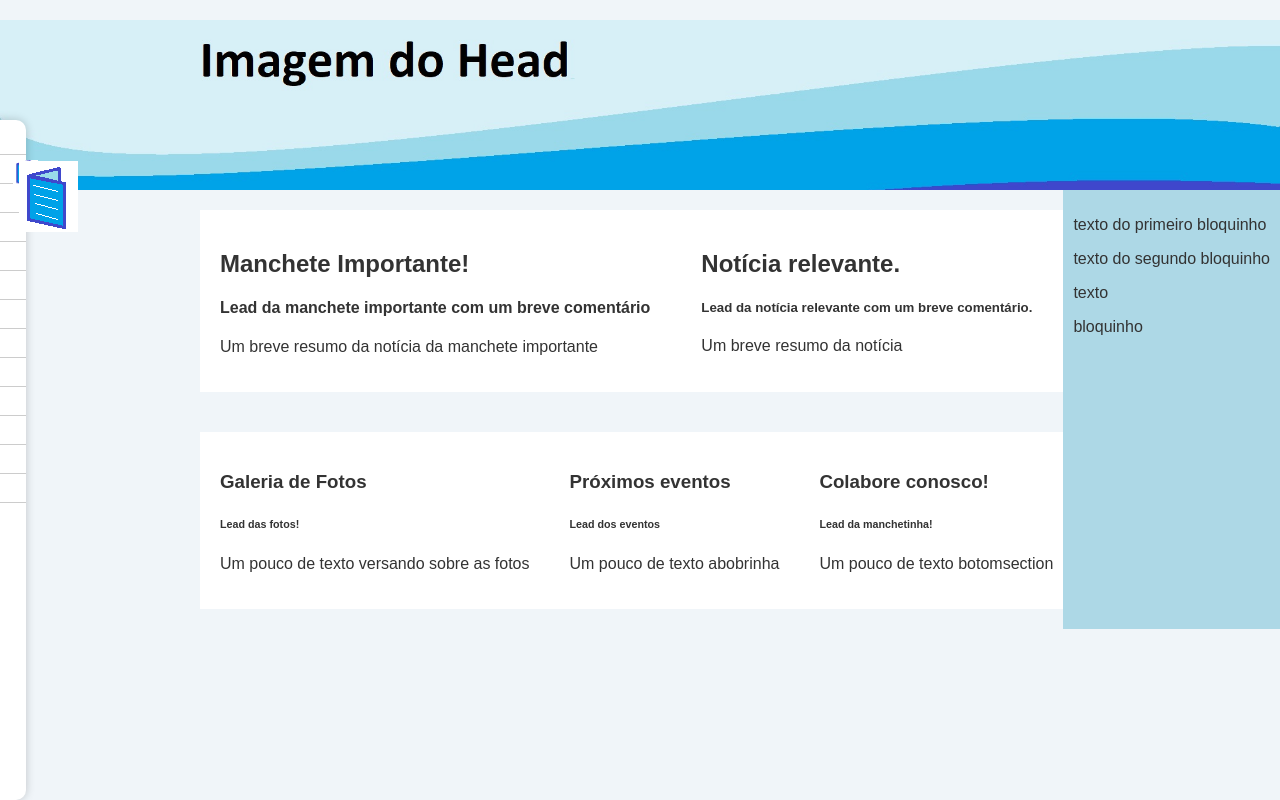
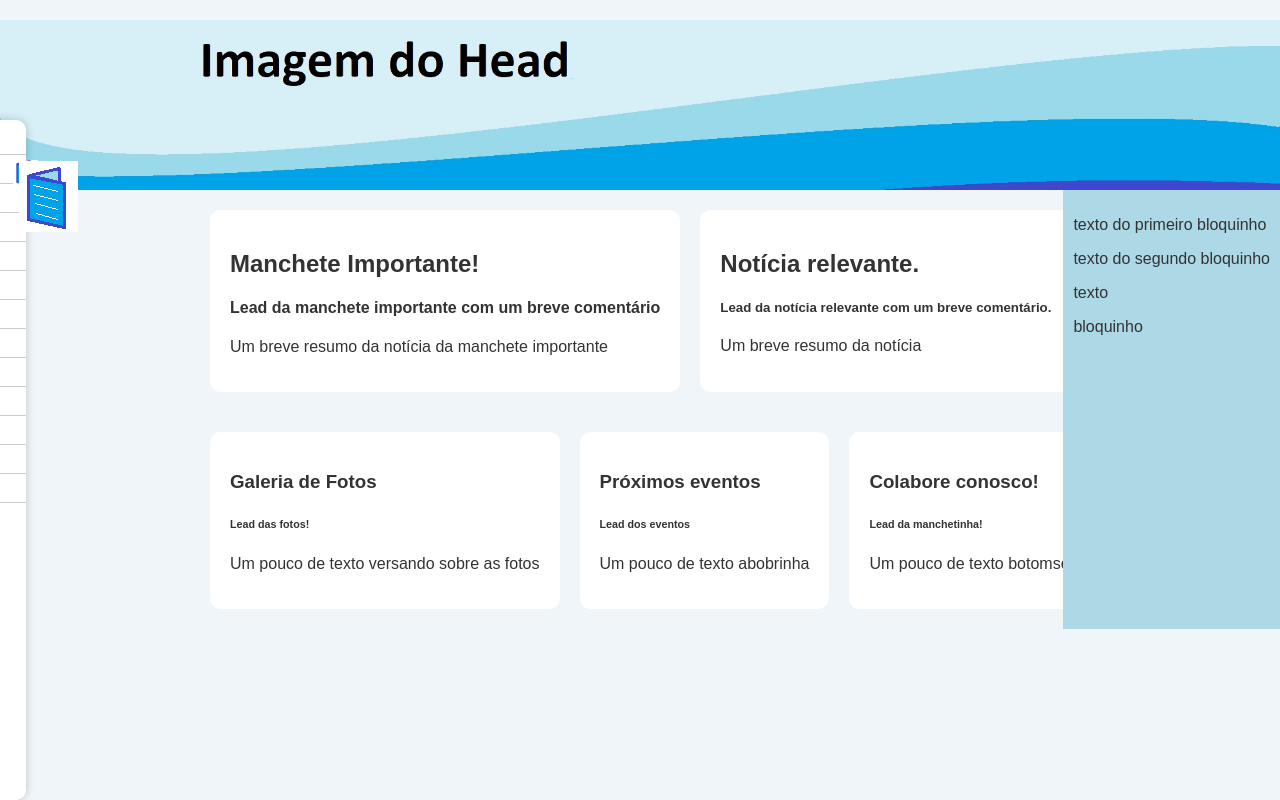
Before and after one commit to TiagoLourenco1982/meusite, a plain HTML site: page index.html in a window 1280 px wide. Drawn offline with Linux system fonts and the light colour scheme.

Commit message:
Update styles.css

```diff
--- a/styles.css
+++ b/styles.css
@@ -66,7 +66,8 @@ main {
 
 .block {
     flex: 1 0 auto;
-    margin-bottom: 20px;
+       margin: 0 10px 20px; /* Margem superior e inferior de 20px, margem esquerda e direita de 10px */
+    border-radius: 10px; /* Cantos arredondados */
     background-color: #fff; /* Cor de fundo branca para os blocos */
     padding: 20px;
     box-sizing: border-box;
```
